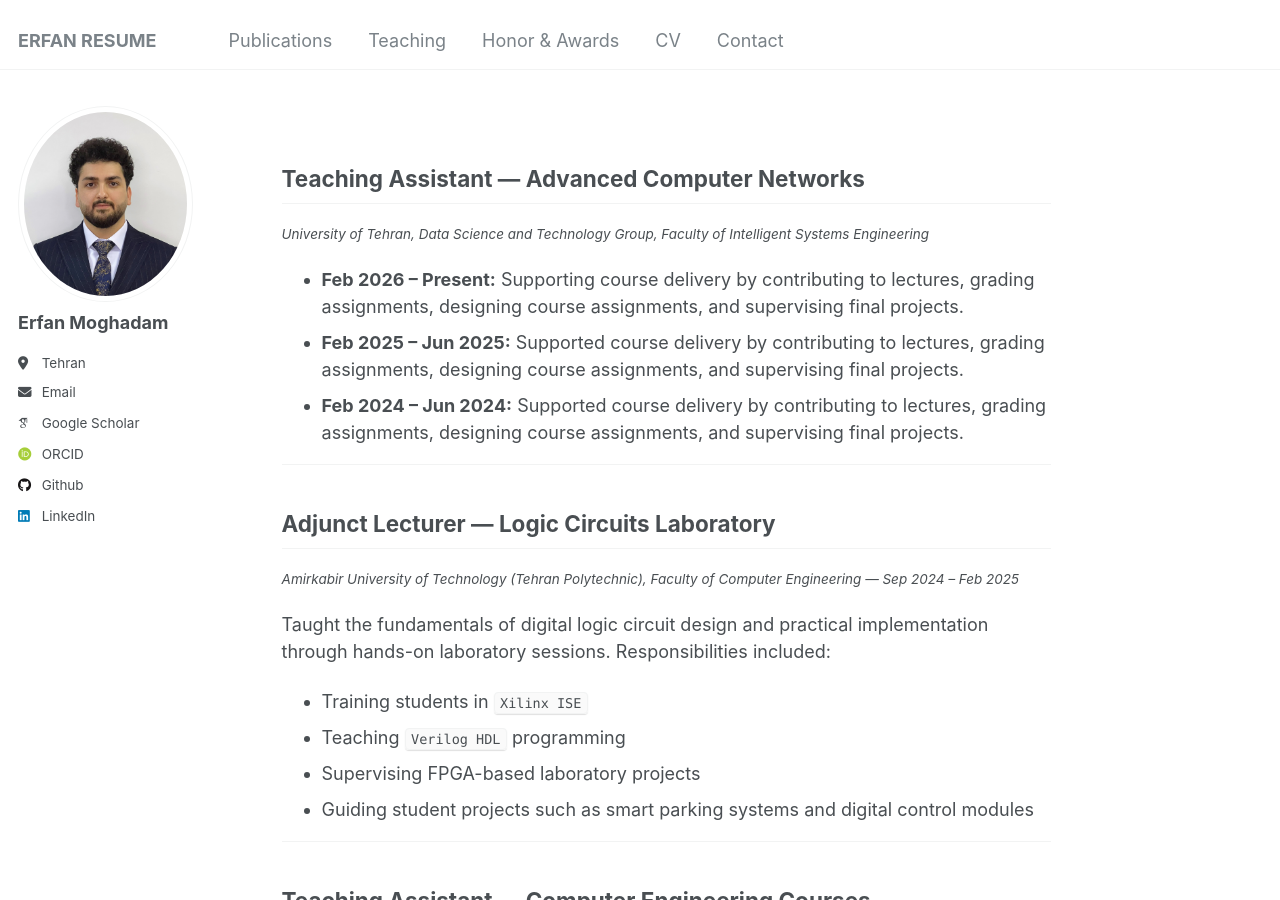
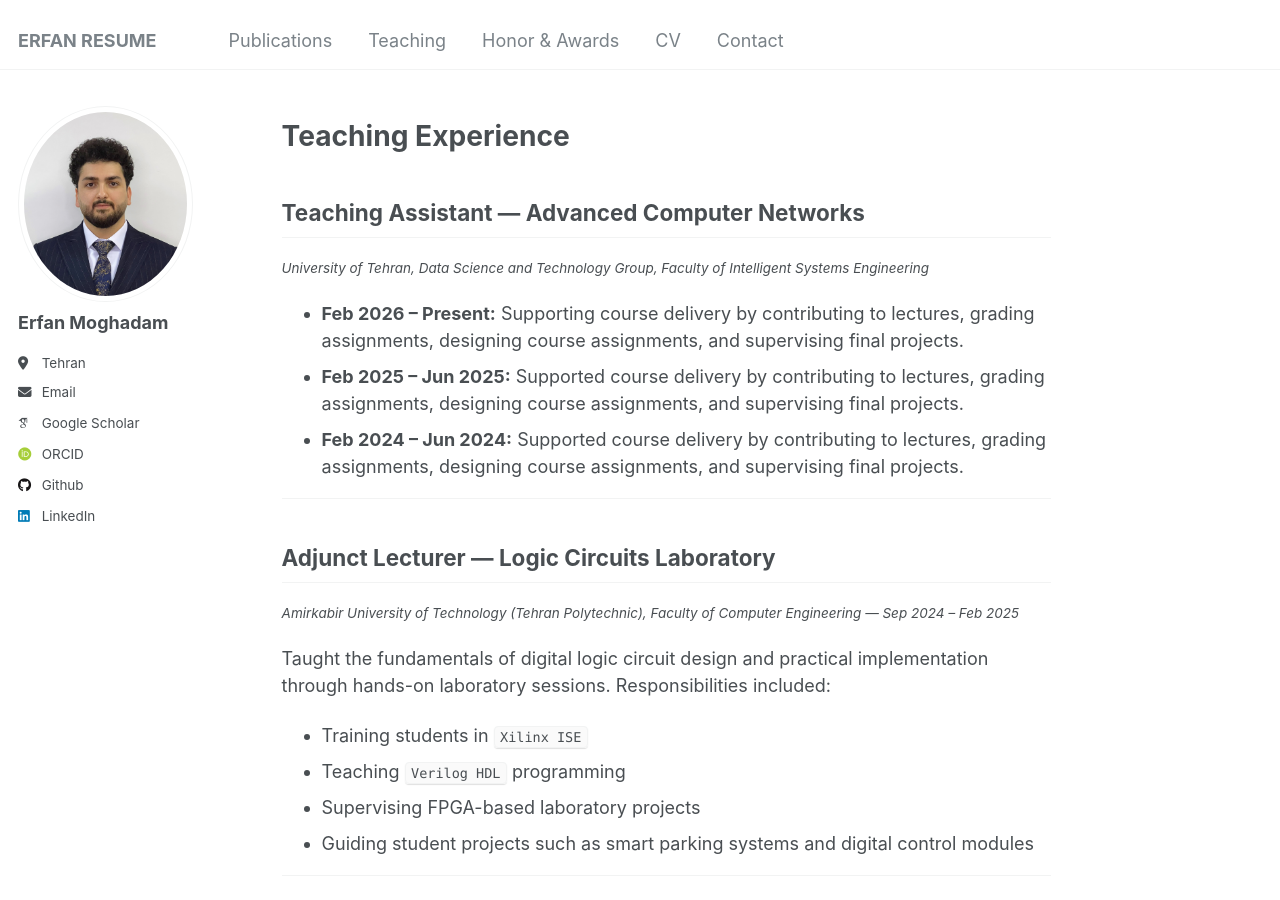
Before and after one commit to erfanresume/erfanresume.github.io, a Jekyll site: the page built from _pages/teaching.md, in a window 1280 px wide and 900 px high. Built offline with Jekyll 4.4.1, drawn with Linux system fonts in a browser that asks for light colours; some web fonts are replaced.

Commit message:
Update teaching.md

```diff
--- a/_pages/teaching.md
+++ b/_pages/teaching.md
@@ -4,6 +4,8 @@
 author_profile: true
 redirect_from:
 ---
+
+# Teaching Experience
 
 ## Teaching Assistant — Advanced Computer Networks
 <sub>*University of Tehran, Data Science and Technology Group, Faculty of Intelligent Systems Engineering*</sub>
```
